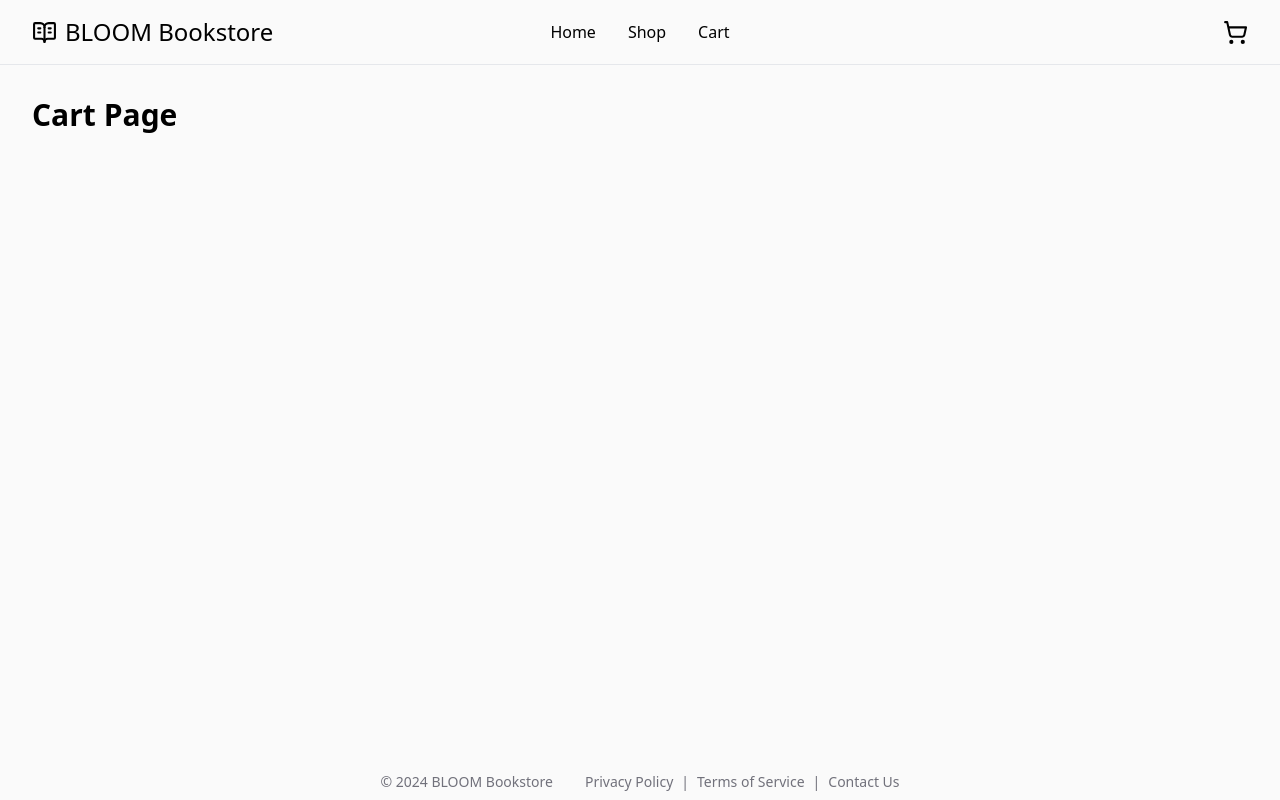
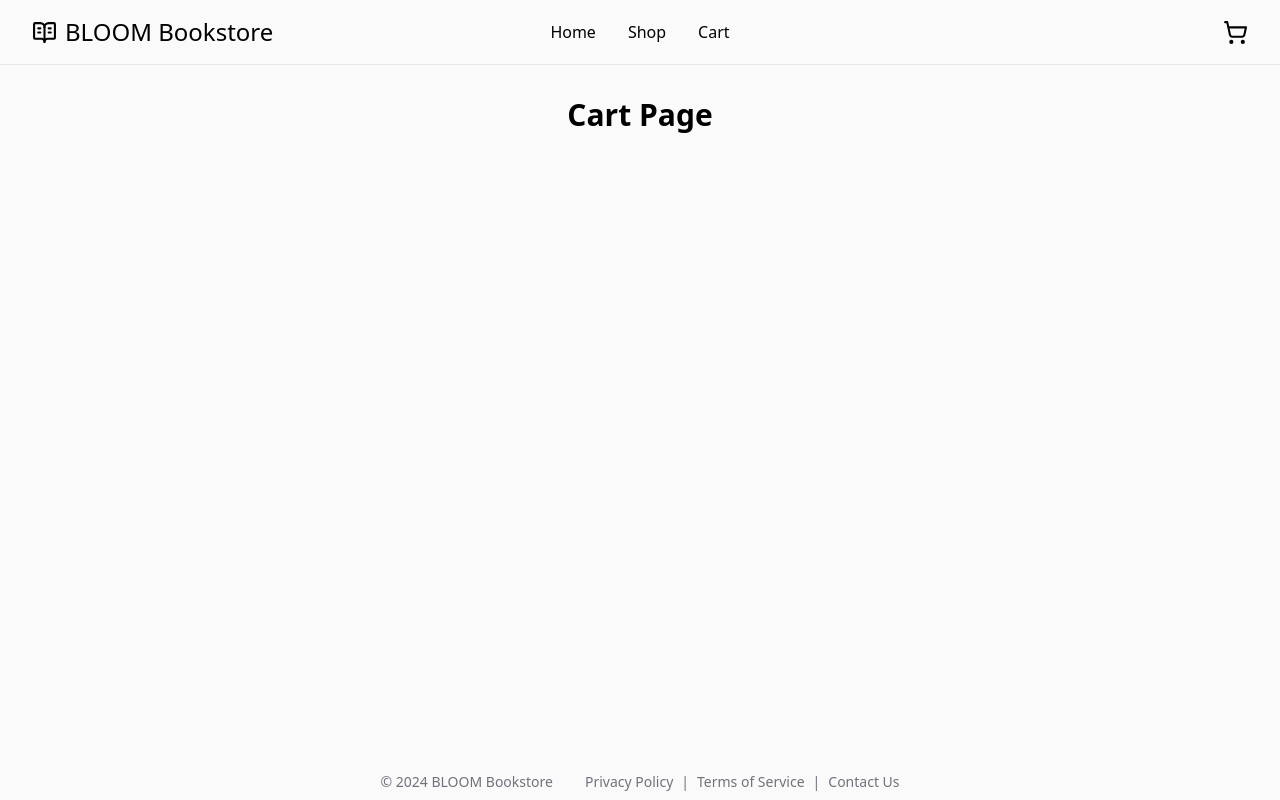
Before and after one commit to Agoth24/shopping-cart, a React (Vite) app: page /cart in a window 1280 px wide. Built offline with nearby package versions, Linux system fonts and the light colour scheme.

Commit message:
centered cart page placeholder text

```diff
--- a/pages/CartPage.jsx
+++ b/pages/CartPage.jsx
@@ -1,6 +1,6 @@
 const CartPage = () => {
-    return (
-        <section className="p-8">
+	return (
+		<section className="p-8 flex items-center justify-center">
 			<h1 className="text-3xl font-bold">Cart Page</h1>
 		</section>
 	);
```
